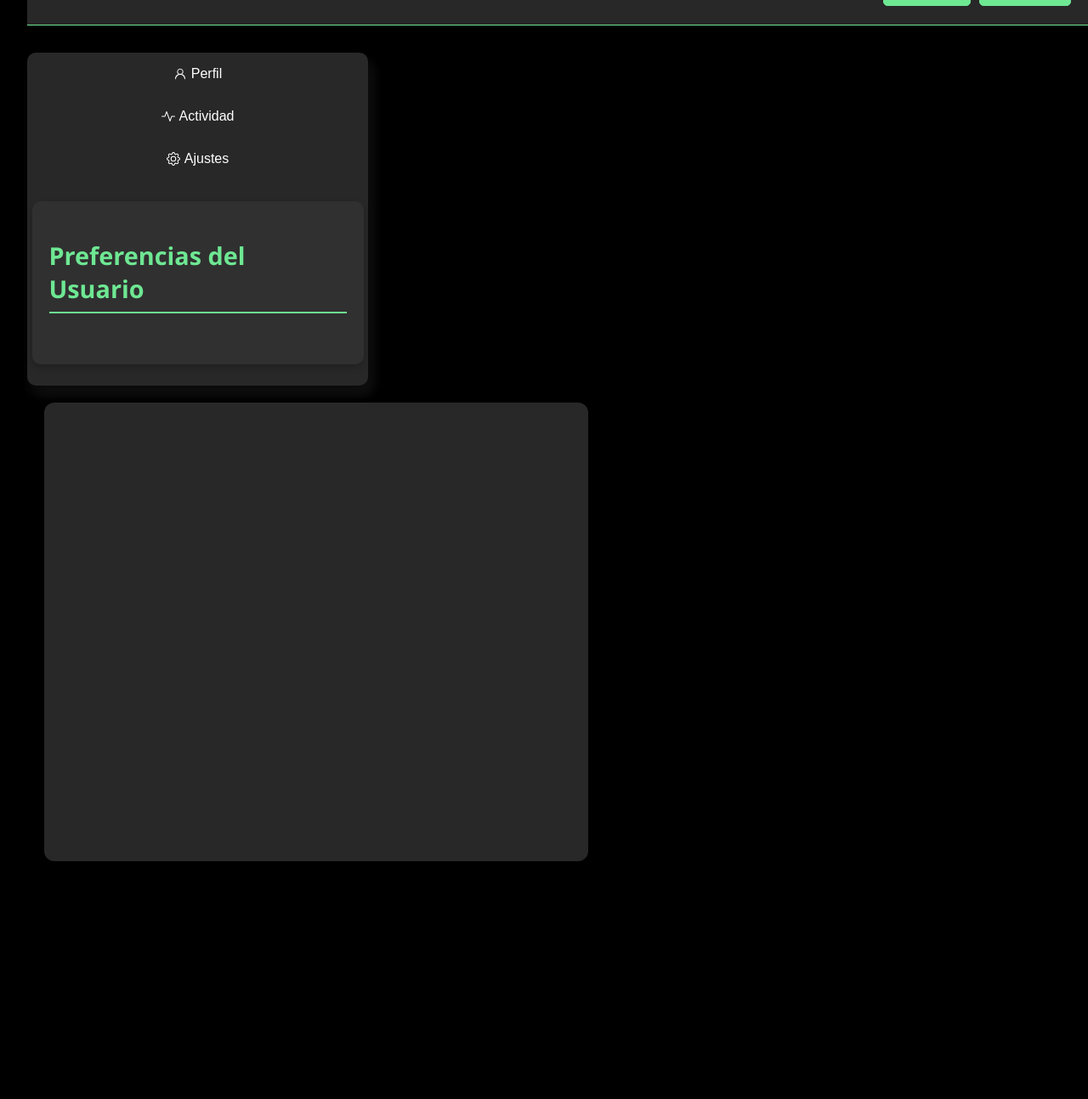
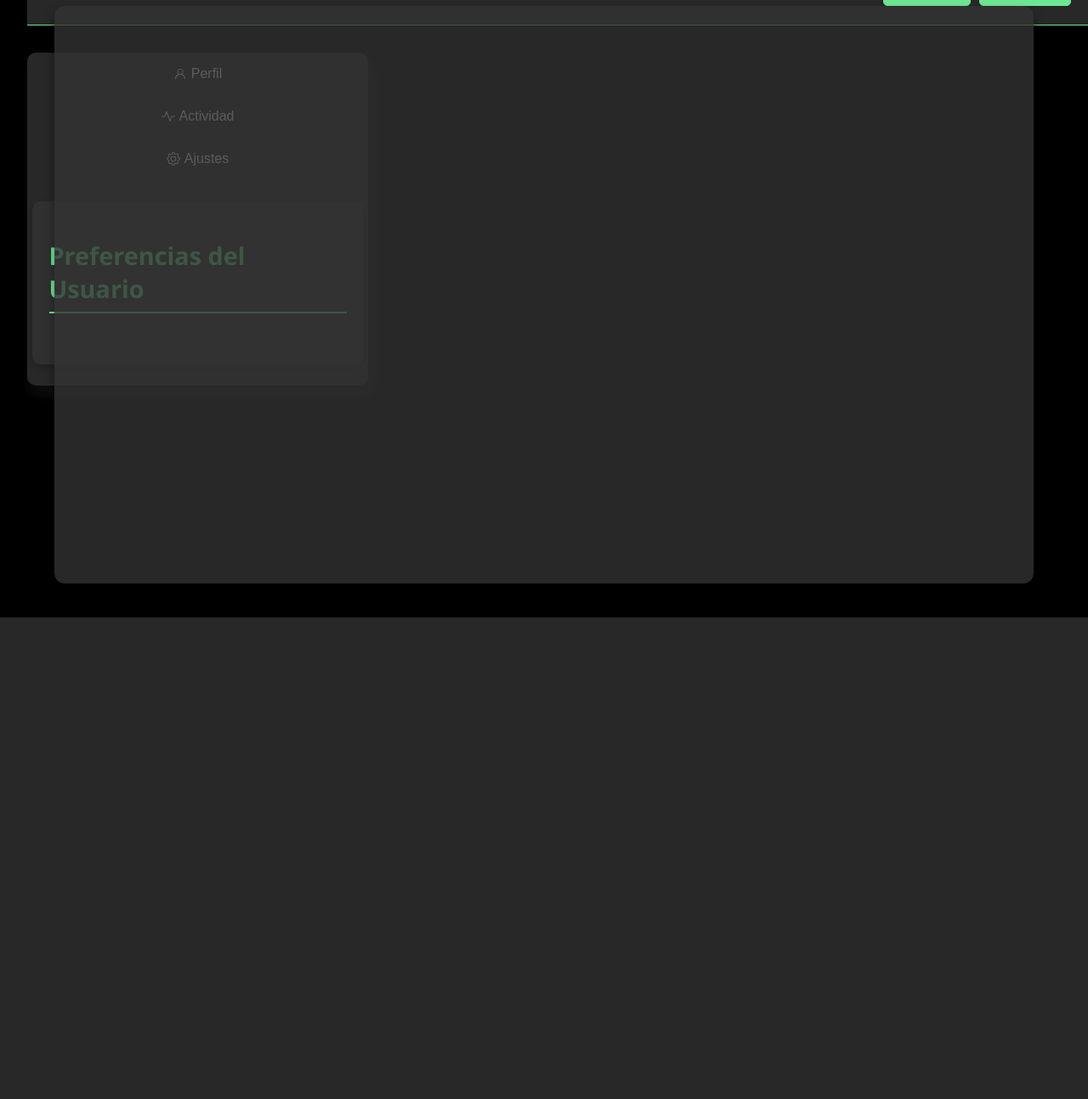
Before and after one commit to Z4NO/TFC-THECNOHUB, a Flask app: template templates/profile.html in a window 1280 px wide. Shown: the part 73-1367 px from the top of the page at 85% size. After the commit the page ends 800 px from the top, so only its background shows below. Run offline with Flask 3, Linux system fonts and the light colour scheme; the template is opened without the code that fills it, so the values that code supplies are empty; parts of the project's set-up code (start-up, migrations or seed data) failed here and were passed over.

Commit message:
centrado de pantalla perfil

```diff
--- a/static/styles/profile.css
+++ b/static/styles/profile.css
@@ -8,6 +8,14 @@ body {
   padding-left: 32px;
   padding-top: 22px;
 }
+
+.nav-bar {
+  display: flex;
+  flex-direction: row;
+  justify-content: space-between;
+  align-items: center;
+}
+
 
 .header {
   display: flex;
@@ -115,16 +123,7 @@ body {
   transform: translateY(-3px);
 }
 
-.perfil-contenedor {
-  display: flex;
-  flex-direction: row; /* Mantiene los elementos en fila */
-  justify-content: space-between;
-  align-items: flex-start;
-  width: 100%;
-  height: 100vh; /* Fija la altura para evitar desplazamientos */
-  padding: 20px;
 
-}
 
 .preferencias-container {
   background-color: rgba(50, 50, 50, 0.8);
@@ -242,21 +241,21 @@ li:hover {
 }
 
 .contenedor-opcion-perfil {
-  width: 600px; /* Fijo para que no cambie con la pantalla */
-  height: 500px; /* Mantiene proporción */
+  position: absolute;
+  top: 50%;
+  left: 50%;
+  transform: translate(-50%, -50%);
+  width: 90%; /* Se ajusta dinámicamente */
+  max-width: 1500px; /* Limita el tamaño máximo */
+  height: 85vh; /* Adaptado a la altura de la pantalla */
+  max-height: 800px;
   background-color: rgba(50, 50, 50, 0.8);
-  padding: 20px;
-
-  box-shadow: 0px 4px 10px rgba(0,0,0,0.3);
+  padding: 30px; /* Más espacio interno */
+  margin: 20px auto; /* Centrado con margen */
   border-radius: 12px;
-  overflow-y: auto;
-  color: black;
+  box-shadow: 0px 6px 12px rgba(0,0,0,0.4);
+  box-sizing: border-box; /* Mantiene proporciones correctas */
 }
-
-.contenedor-opcion-perfil {
-  display: block;
-}
-
 
 
 /* Ajusta el tamaño del contenido dentro */
@@ -343,6 +342,8 @@ li:hover {
   display: inline-block;
 }
 
+
+
 .dropbtn {
   background-color: rgba(50, 50, 50, 0.8);
   color: white;
--- a/templates/profile.html
+++ b/templates/profile.html
@@ -91,12 +91,12 @@
           </div>
           <!-- Despues dentro de estos div ir metiendo botones -->
         </div>
-      </div>
+        <div class="contenedor-opcion-perfil">
+            <!-- Aquí se cargará contenido relacionado con la edición de foto, actividad, ajustes, etc. -->
 
 
-
-
-      <div class="perfil-contenedor">
+        </div>
+      </div>
 
 
 
@@ -105,12 +105,13 @@
 
 
 
-        <div class="contenedor-opcion-perfil">
-            <!-- Aquí se cargará contenido relacionado con la edición de foto, actividad, ajustes, etc. -->
 
 
-        </div>
-    </div>
+
+
+
+
+
 
 
 
```
Also changed, not shown: static/imgs/image.png.
